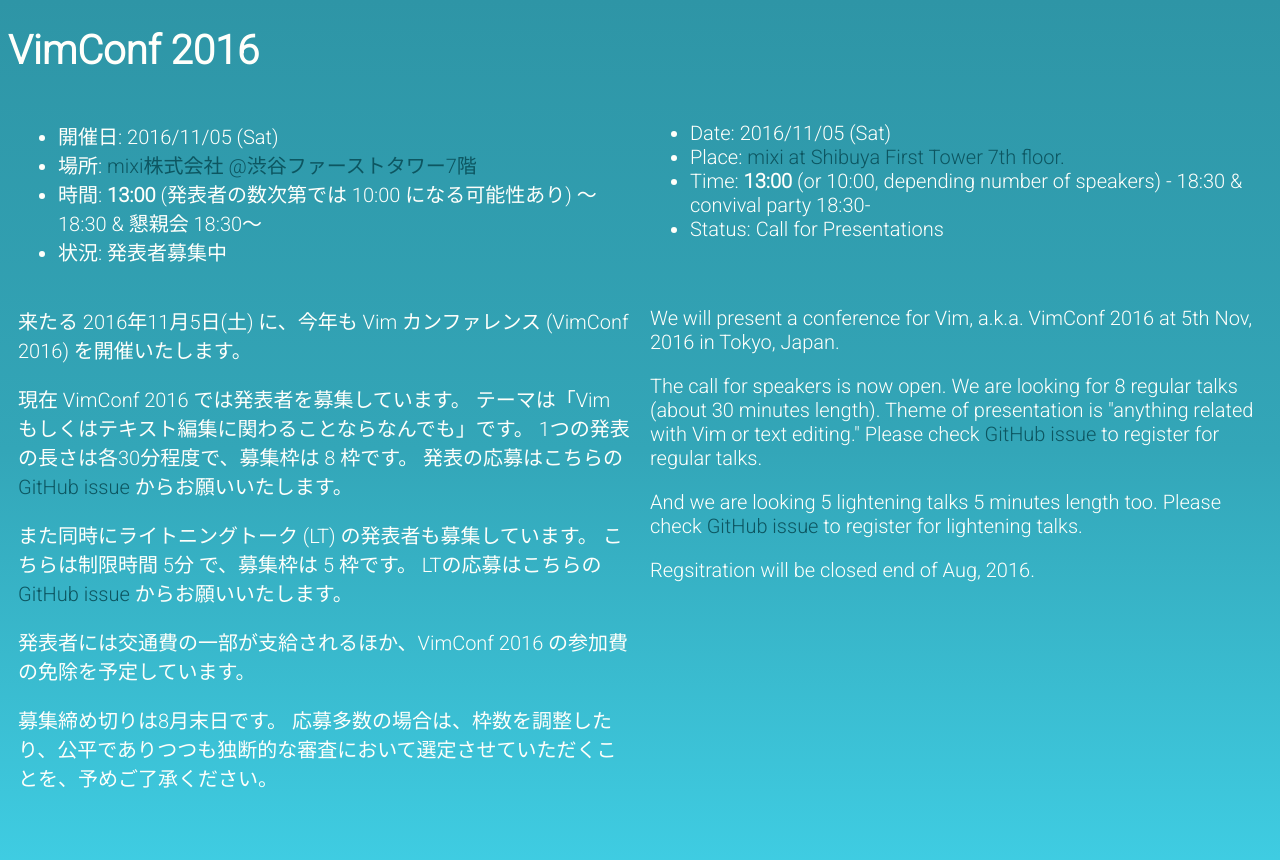
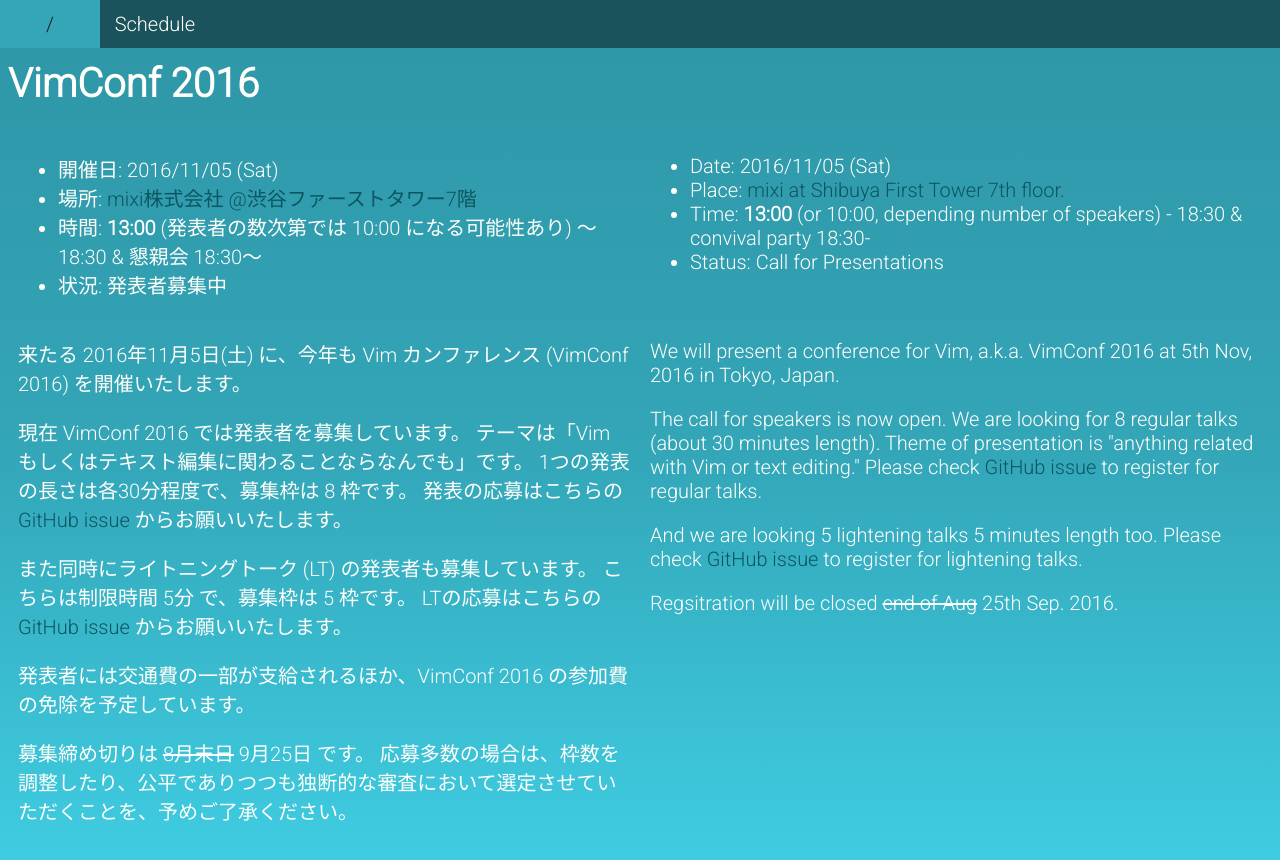
Before and after one commit to vim-jp/vimconf.org, a Jekyll site: the page built from 2016/index.html, in a window 1280 px wide. Shown: the top 860 px of the page. Built offline with Jekyll 4.4.1, drawn with Linux system fonts in a browser that asks for light colours.

Commit message:
schedule page
fixed #109

```diff
--- a/2016/index.html
+++ b/2016/index.html
@@ -47,7 +47,7 @@
     発表者には交通費の一部が支給されるほか、VimConf 2016 の参加費の免除を予定しています。
     </p>
     <p>
-    募集締め切りは8月末日です。
+    募集締め切りは <del>8月末日</del> 9月25日 です。
     応募多数の場合は、枠数を調整したり、公平でありつつも独断的な審査において選定させていただくことを、予めご了承ください。
     </p>
   </div>
@@ -67,7 +67,7 @@
     Please check <a href="https://github.com/vim-jp/vimconf/issues/105">GitHub issue</a> to register for lightening talks.
     </p>
     <p>
-    Regsitration will be closed end of Aug, 2016.
+    Regsitration will be closed <del>end of Aug</del> 25th Sep. 2016.
     </p>
   </div>
 
--- a/_layouts/2016/common.html
+++ b/_layouts/2016/common.html
@@ -7,4 +7,13 @@
   css:
     - //fonts.googleapis.com/css?family=Roboto:300
 ---
+<header class="top">
+  <nav>
+    <ul>
+      <li><a href="/2016/">/</a></li>
+      <li><a href="/2016/schedule">Schedule</a></li>
+    </ul>
+  </nav>
+</header>
+
 {{content}}
--- /dev/null
+++ b/_layouts/2016/schedule.html
@@ -0,0 +1,4 @@
+---
+layout: 2016/common
+---
+{{content}}
--- a/_sass/2016/common.scss
+++ b/_sass/2016/common.scss
@@ -1,6 +1,10 @@
 $key-color1: #33a6b8; // http://nipponcolors.com/#asagi
 $key-color1-foreground: #fffffb; // http://nipponcolors.com/#gofun
 $key-color2: #0d5661; // http://nipponcolors.com/#ai
+
+$header-height: 48px;
+$header-color-background: $key-color1 * 0.5;
+$header-color-foreground: $key-color1-foreground;
 
 @mixin key-colors {
   background-color: $key-color1;
@@ -29,11 +33,60 @@
   width: 100%;
   height: 100%;
   font-size: 15pt;
-  font-family: 'Roboto', sans-serif;
+  font-family: 'Roboto', 'Yu Gothic', 'Hiragino Kaku Gothic Pro', Meiryo, sans-serif;
 }
 
 [lang='ja'] {
-  font-family: 'Roboto', 'Yu Gothic', 'Hiragino Kaku Gothic Pro', Meiryo, sans-serif;
+}
+
+header.top {
+
+  position: fixed;
+  left: 0;
+  top: 0;
+  right: 0;
+  height: $header-height;
+  box-sizing: border-box;
+
+  background-color: $header-color-background;
+  color: $header-color-foreground;
+  a, a:link, a:visited {
+    color: $header-color-foreground;
+    text-decoration: none;
+  }
+
+
+  //border-bottom: 1px solid $key-color1 * 0.5;
+
+  nav {
+    height: 100%;
+    > ul {
+      height: 100%;
+      margin: 0;
+      padding: 0;
+      > li {
+        height: 100%;
+        min-width: 5em;
+        list-style-type: none;
+        display: inline-block;
+        > a {
+          height: 100%;
+          width: 100%;
+          display: inline-block;
+          text-align: center;
+          line-height: $header-height;
+          &:hover, &:active {
+            background-color: $header-color-background * 2.0;
+            color: $header-color-foreground * 0.1;
+          }
+        }
+      }
+    }
+  }
+
+  & + * {
+    margin-top: $header-height * 1.25;
+  }
 }
 
 .twopane {
@@ -41,9 +94,19 @@
   flex-direction: space-around;
   align-item: strech;
 
-  > div {
+  > div,
+  > .pane {
     margin-left: 0.5em;
     margin-right: 0.5em;
     flex: 1 1 0;
   }
 }
+
+table.schedule {
+  border-collapse: collapse;
+  th, td {
+    line-height: 1;
+    border: 1px solid $key-color1-foreground;
+    padding: 0.5em 1em;
+  }
+}
```
Also changed, not shown: 2016/schedule.html (added, +53 -0 lines).
